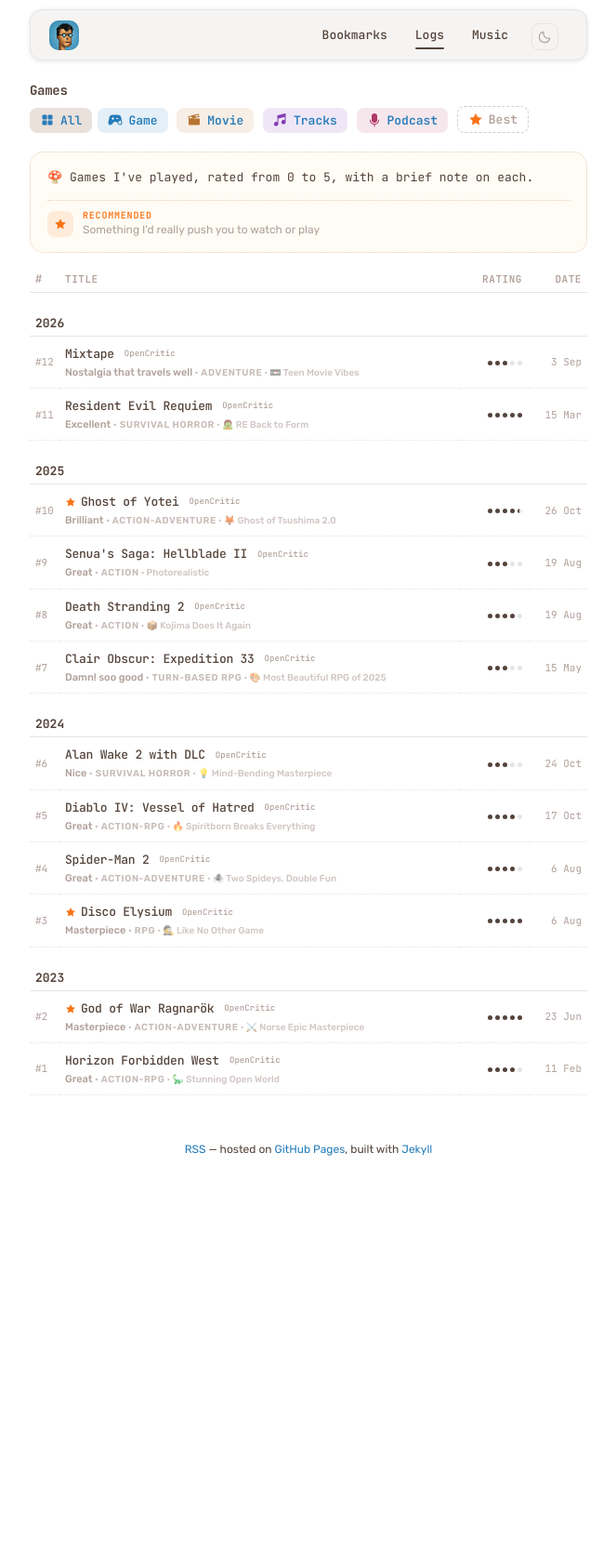
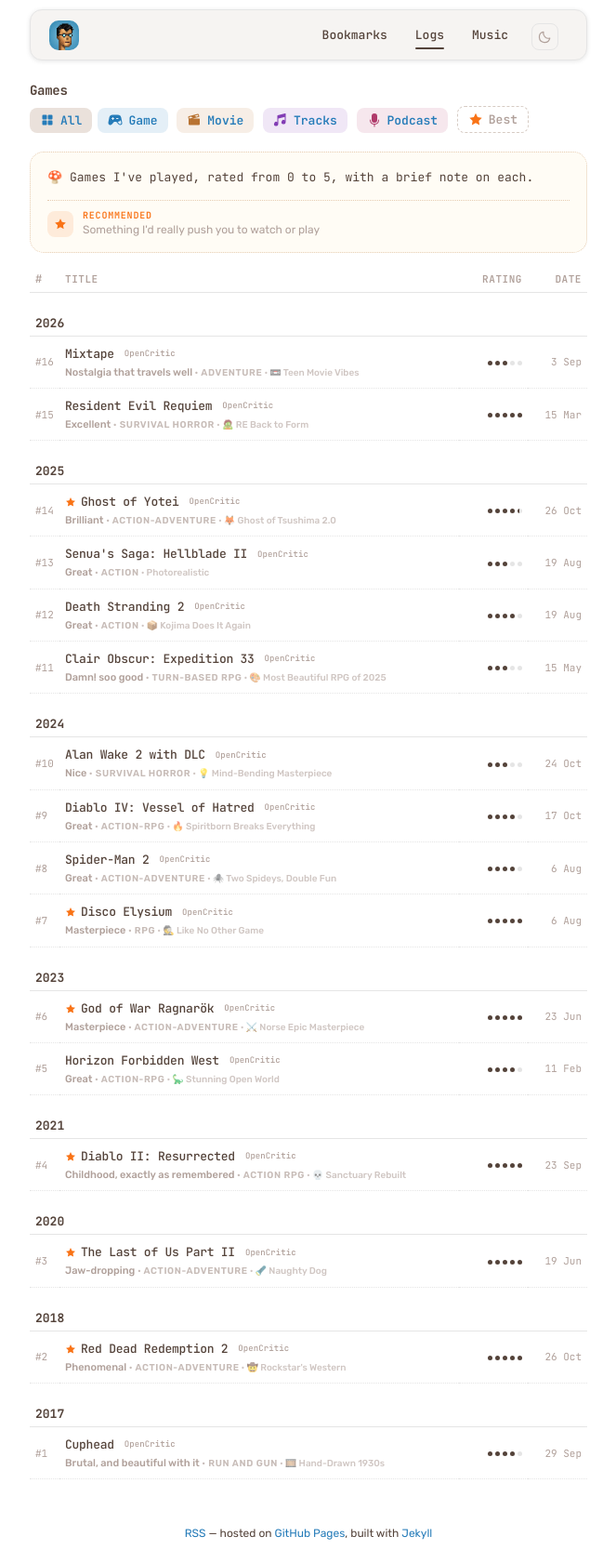
Before and after one commit to alobanov/alobanov.github.io, a Jekyll site: the page built from logs/game.html, in a window 1280 px wide. Shown: the whole page at 93% size, without its empty margins (308-971 px from the left). Built offline with Jekyll 4.4.1, drawn with Linux system fonts in a browser that asks for light colours; before the commit the page ends 1268 px from its top, so only the background shows below that.

Commit message:
add more logs

```diff
--- /dev/null
+++ b/_logs/2017-09-29-cuphead-game-log.md
@@ -0,0 +1,15 @@
+---
+layout: log
+title: "Cuphead"
+date: 2017-09-29
+category: game
+rating: 4
+icon: "☕"
+verdict: "Brutal, and beautiful with it"
+link: https://opencritic.com/game/1792/cuphead
+poster: "/assets/img/posters/2017-09-29-cuphead-game-log.jpg"
+genre: "Run and Gun"
+tag: "🎞️ Hand-Drawn 1930s"
+---
+
+> Run and gun from Studio MDHR, animated cel by cel in the style of 1930s cartoons, with watercolour backgrounds and a live jazz score. **A seriously hard challenge** — and **the art style is absolutely stunning**.
--- /dev/null
+++ b/_logs/2018-10-26-red-dead-redemption-2-game-log.md
@@ -0,0 +1,16 @@
+---
+layout: log
+title: "Red Dead Redemption 2"
+date: 2018-10-26
+category: game
+rating: 5
+icon: "🤠"
+verdict: "Phenomenal"
+link: https://opencritic.com/game/3717/red-dead-redemption-2
+poster: "/assets/img/posters/2018-10-26-red-dead-redemption-2-game-log.jpg"
+genre: "Action-Adventure"
+highlight: true
+tag: "🤠 Rockstar's Western"
+---
+
+> Rockstar's western, set in 1899 as the era of outlaw gangs is ending — eight years in the making and still the benchmark for an open world people actually live in. **A gripping adventure with a seriously good cast**, and Arthur Morgan is the one who stays with you for good.
--- /dev/null
+++ b/_logs/2020-06-19-the-last-of-us-2-game-log.md
@@ -0,0 +1,16 @@
+---
+layout: log
+title: "The Last of Us Part II"
+date: 2020-06-19
+category: game
+rating: 5
+icon: "🔦"
+verdict: "Jaw-dropping"
+link: https://opencritic.com/game/8351/the-last-of-us-part-ii
+poster: "/assets/img/posters/2020-06-19-the-last-of-us-2-game-log.jpg"
+genre: "Action-Adventure"
+highlight: true
+tag: "🔦 Naughty Dog"
+---
+
+> Naughty Dog's sequel, five years after the first game — Ellie's story, told across two perspectives you do not get to choose between. **I replay every remake and remaster that comes out**, so I have been through this one at least three times.
--- /dev/null
+++ b/_logs/2021-09-23-diablo-2-resurrected-game-log.md
@@ -0,0 +1,16 @@
+---
+layout: log
+title: "Diablo II: Resurrected"
+date: 2021-09-23
+category: game
+rating: 5
+icon: "💀"
+verdict: "Childhood, exactly as remembered"
+link: https://opencritic.com/game/11620/diablo-ii-resurrected
+poster: "/assets/img/posters/2021-09-23-diablo-2-resurrected-game-log.jpg"
+genre: "Action RPG"
+highlight: true
+tag: "💀 Sanctuary Rebuilt"
+---
+
+> A remake of the 2000 original and its Lord of Destruction expansion, rebuilt by Blizzard with Vicarious Visions — new renderer over the old game, with the classic look one key away. **It gave me back exactly how it felt as a kid.**
```
Also changed, not shown: index.md (+1 -1 lines), assets/img/posters/2017-09-29-cuphead-game-log.jpg (added), assets/img/posters/2018-10-26-red-dead-redemption-2-game-log.jpg (added), assets/img/posters/2020-06-19-the-last-of-us-2-game-log.jpg (added), assets/img/posters/2021-09-23-diablo-2-resurrected-game-log.jpg (added).
